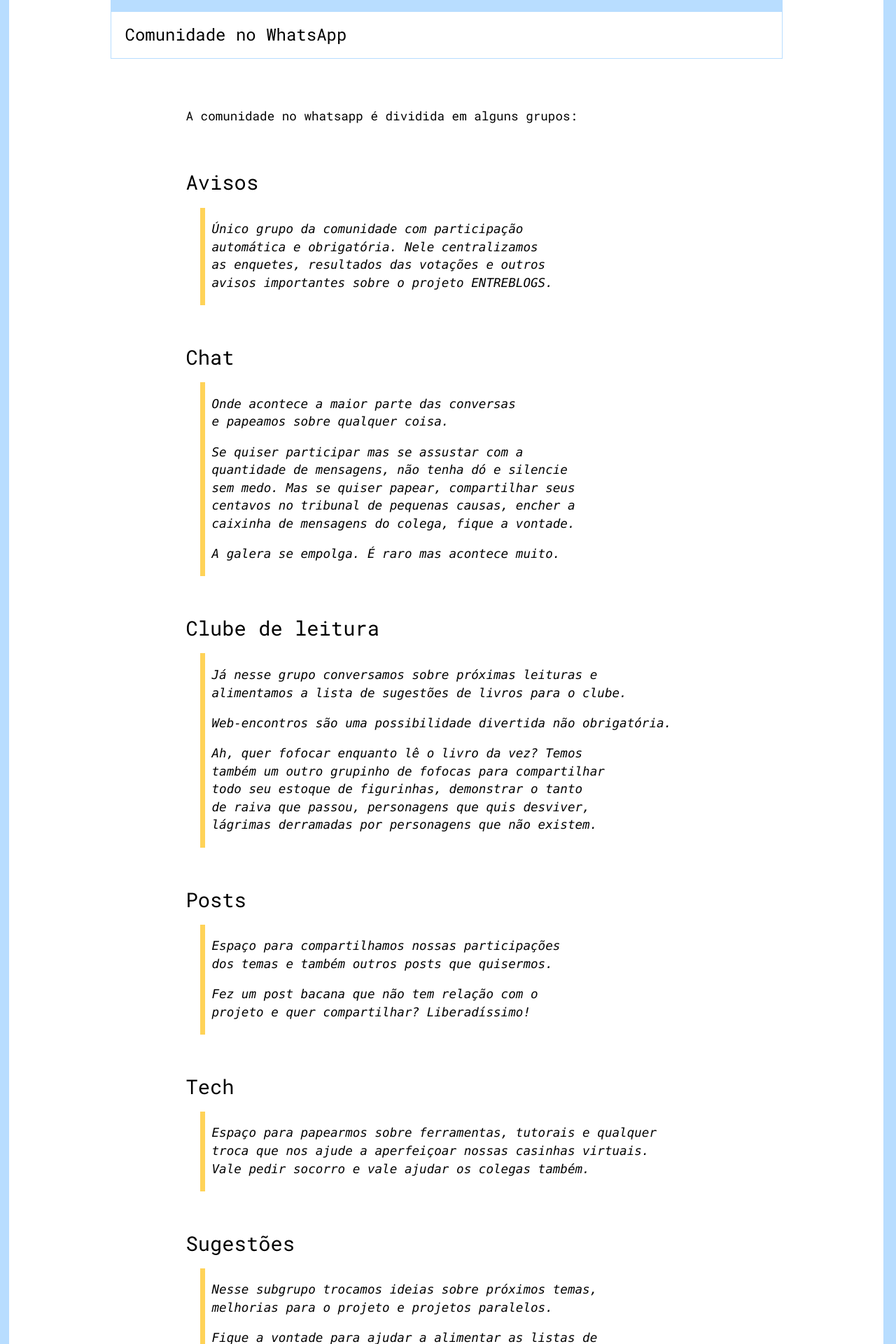
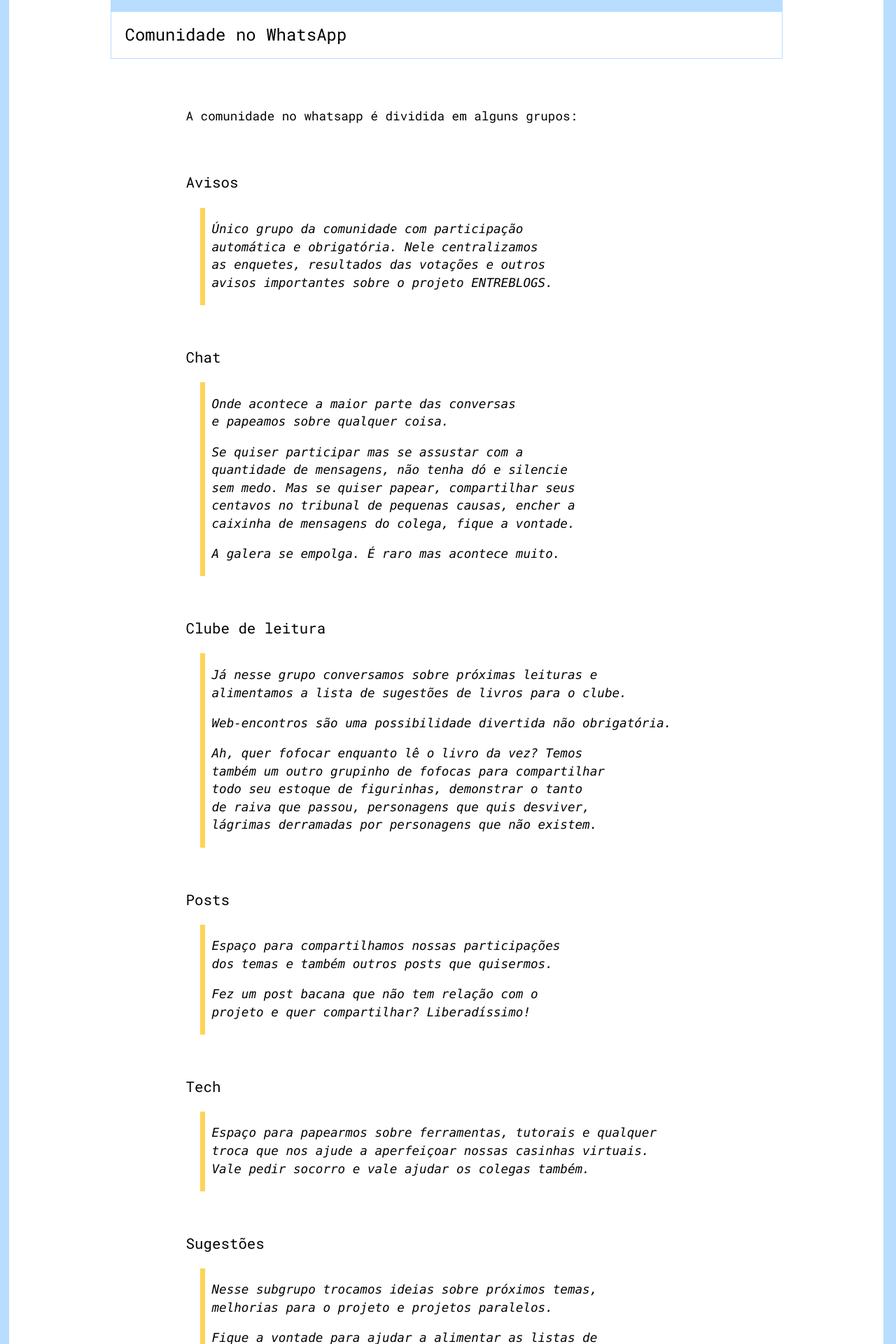
Before and after one commit to bamoretti/entreblogs, a Jekyll site: the page built from no-whatsapp.md, in a window 1280 px wide. Shown: the part 342-2262 px from the top of the page at 70% size. Built offline with Jekyll 4.4.1, drawn with Linux system fonts in a browser that asks for light colours; comment, search, counter and statistics services are not loaded.

Commit message:
Update styles.css

```diff
--- a/assets/styles.css
+++ b/assets/styles.css
@@ -202,7 +202,7 @@ h3 { /* A criadora e a criatura */
 }
 
 h4 { /* Títulos de postagem e outros títulos de página */
- font-size: clamp(1.5rem, 2.5vw, 1.8rem); /* 24px → 27px */
+ font-size: clamp(1.2rem, 2vw, 1.3rem); /* varia entre 19.2px e 20.8px */
  text-align: left;
  font-weight: normal;
  line-height: clamp(1.8rem, 2.5vw, 2rem); /* 27–30px */
```
